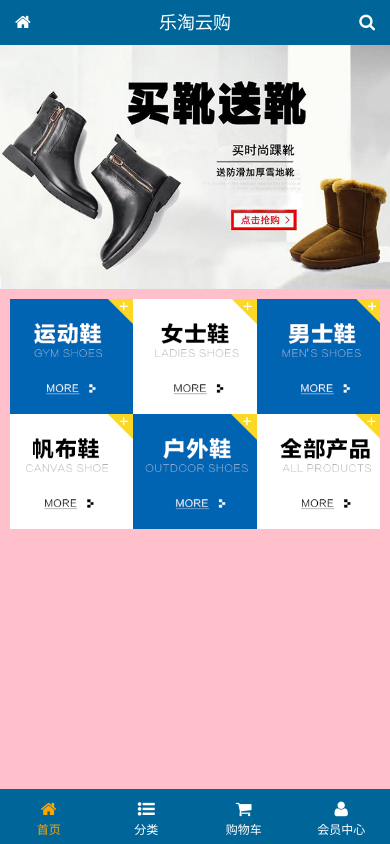
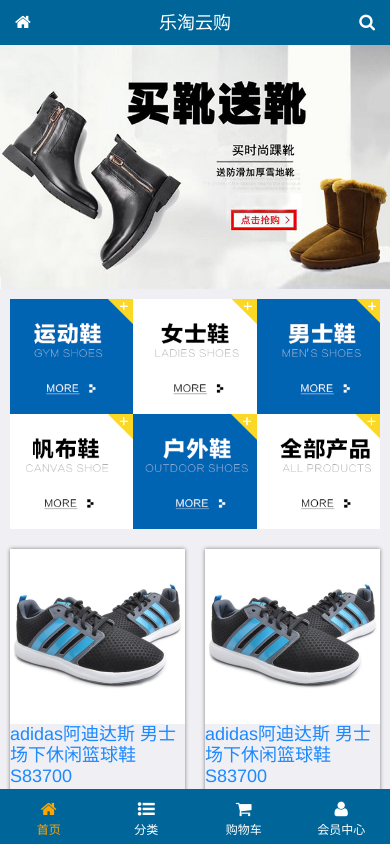
Before and after one commit to FrontGuan/letao_my, a website: page public/mobile_my/index.html in a window 390 px wide. Drawn offline with Linux system fonts and the light colour scheme.

Commit message:
完成首页的基本样式,使用弹性布局,中间content区域用了mui的区域滚动

```diff
--- a/public/mobile_my/css/base.css
+++ b/public/mobile_my/css/base.css
@@ -47,7 +47,8 @@
 
 .lt_content {
     flex: 1;
-    background-color: pink;
+    /* background-color: pink; */
+    position: relative;
 }
 
 .lt_footer {
--- a/public/mobile_my/css/index.css
+++ b/public/mobile_my/css/index.css
@@ -23,3 +23,57 @@
     width: 100%;
     height: 100%;
 }
+
+/* 商品区域 */
+.lt_products {}
+
+.lt_products ul {
+    display: flex;
+    flex-wrap: wrap;
+}
+
+.lt_products ul li {
+    width: 50%;
+    padding: 10px;
+}
+
+.lt_products ul li a {
+    display: block;
+    width: 100%;
+    height: 100%;
+    text-align: center;
+    /* border: 1px solid #ccc; */
+    box-shadow: 0 0 4px gray;
+}
+
+.lt_products ul li a img {
+    width: 100%;
+    display: block;
+}
+
+.lt_products ul li a p {
+    font-size: 18px;
+    color: #1d89ff;
+    text-align: left;
+}
+
+.lt_products ul li a span {
+    font-size: 12px;
+}
+
+.lt_products ul li a span:first-of-type {
+    color: red;
+}
+
+.lt_products ul li a span:last-of-type {
+    color: gray;
+    text-decoration: line-through;
+}
+
+.lt_products ul li a input[type=button] {
+    background-color: #007aff;
+    color: #fff;
+    width: 80px;
+    height: 30px;
+    margin: 10px 0;
+}
--- a/public/mobile_my/index.html
+++ b/public/mobile_my/index.html
@@ -24,6 +24,11 @@
             </a>
         </div>
         <div class="lt_content">
+            <div class="mui-scroll-wrapper">
+                <div class="mui-scroll">
+                    <!--这里放置真实显示的DOM内容 区域滚动组件默认为absolute定位，全屏显示-->
+                    <!-- 所以得给父盒子lt_content设置相对定位,否则会相对于body定位 -->
+
                     <!-- 轮播图 -->
                     <div id="slider" class="mui-slider">
                         <div class="mui-slider-group mui-slider-loop">
@@ -108,9 +113,53 @@
                         </ul>
                     </div>
                     <!-- 商品区域 -->
-            <div class="products">
+                    <div class="lt_products">
+                        <ul>
+                            <li>
+                                <a href="javascript:void(0)">
+                                    <img src="./images/product.jpg" alt="">
+                                    <p>adidas阿迪达斯 男士场下休闲篮球鞋S83700</p>
+                                    <span>￥560.00</span>
+                                    <span>1600</span>
+                                    <br>
+                                    <input type="button" value="立即购买">
+                                </a>
+                            </li>
+                            <li>
+                                <a href="javascript:void(0)">
+                                    <img src="./images/product.jpg" alt="">
+                                    <p>adidas阿迪达斯 男士场下休闲篮球鞋S83700</p>
+                                    <span>￥560.00</span>
+                                    <span>2600</span>
+                                    <br>
+                                    <input type="button" value="立即购买">
+                                </a>
+                            </li>
+                            <li>
+                                <a href="javascript:void(0)">
+                                    <img src="./images/product.jpg" alt="">
+                                    <p>adidas阿迪达斯 男士场下休闲篮球鞋S83700</p>
+                                    <span>￥560.00</span>
+                                    <span>3600</span>
+                                    <br>
+                                    <input type="button" value="立即购买">
+                                </a>
+                            </li>
+                            <li>
+                                <a href="javascript:void(0)">
+                                    <img src="./images/product.jpg" alt="">
+                                    <p>adidas阿迪达斯 男士场下休闲篮球鞋S83700</p>
+                                    <span>￥560.00</span>
+                                    <span>4600</span>
+                                    <br>
+                                    <input type="button" value="立即购买">
+                                </a>
+                            </li>
+                        </ul>
+                    </div>
+                </div>
+            </div>
 
-            </div>
         </div>
         <div class="lt_footer">
             <ul>
```
Lines whose indentation alone changed are shown as unchanged.
